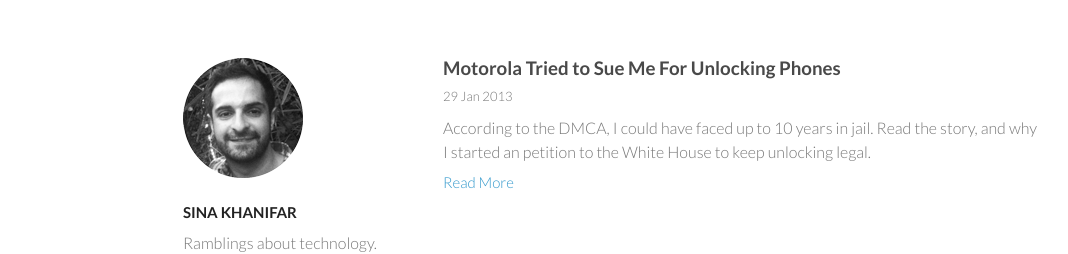
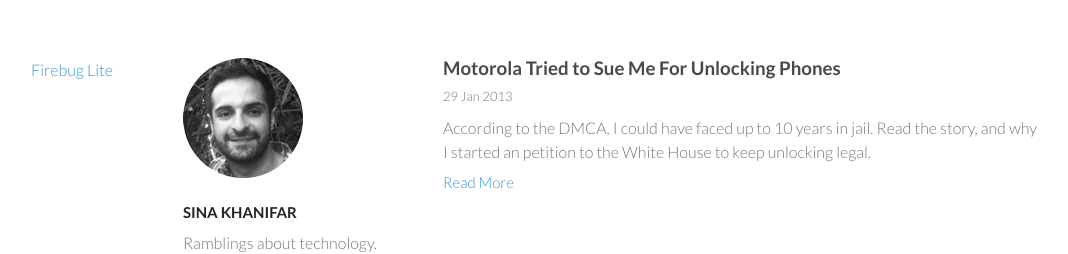
Before and after one commit to sinak/sinak.github.com, a Jekyll site: the page built from index.html, in a window 1280 px wide. Shown: the top 254 px of the page, without its empty margins (27-1095 px from the left). Built offline with Jekyll 4.4.1, drawn with Linux system fonts in a browser that asks for light colours; nearby versions of some CDN libraries; Markdown is read by kramdown in place of the engine named in the settings; comment, search, counter and statistics services are not loaded.

```diff
--- a/_layouts/layout.html
+++ b/_layouts/layout.html
@@ -65,7 +65,7 @@
 {% include analytics.html %}
 {% include social.html %}
 
-
+<a href="javascript:(function(F,i,r,e,b,u,g,L,I,T,E){if(F.getElementById(b))return;E=F[i+'NS']&&F.documentElement.namespaceURI;E=E?F[i+'NS'](E,'script'):F[i]('script');E[r]('id',b);E[r]('src',I+g+T);E[r](b,u);(F[e]('head')[0]||F[e]('body')[0]).appendChild(E);E=new%20Image;E[r]('src',I+L);})(document,'createElement','setAttribute','getElementsByTagName','FirebugLite','4','firebug-lite.js','releases/lite/latest/skin/xp/sprite.png','https://getfirebug.com/','#startOpened');">Firebug Lite</a>
 
 
 </body>
```
